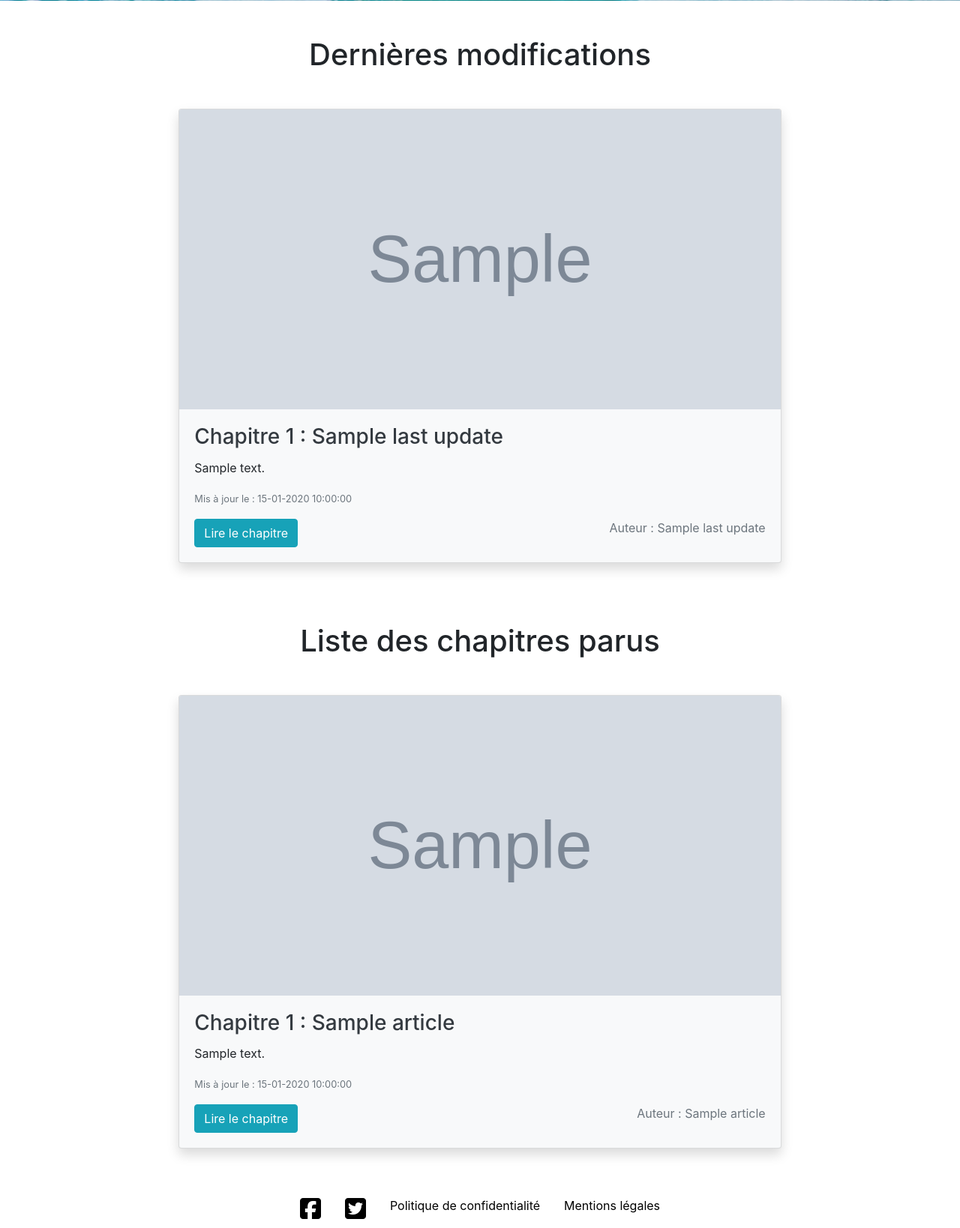
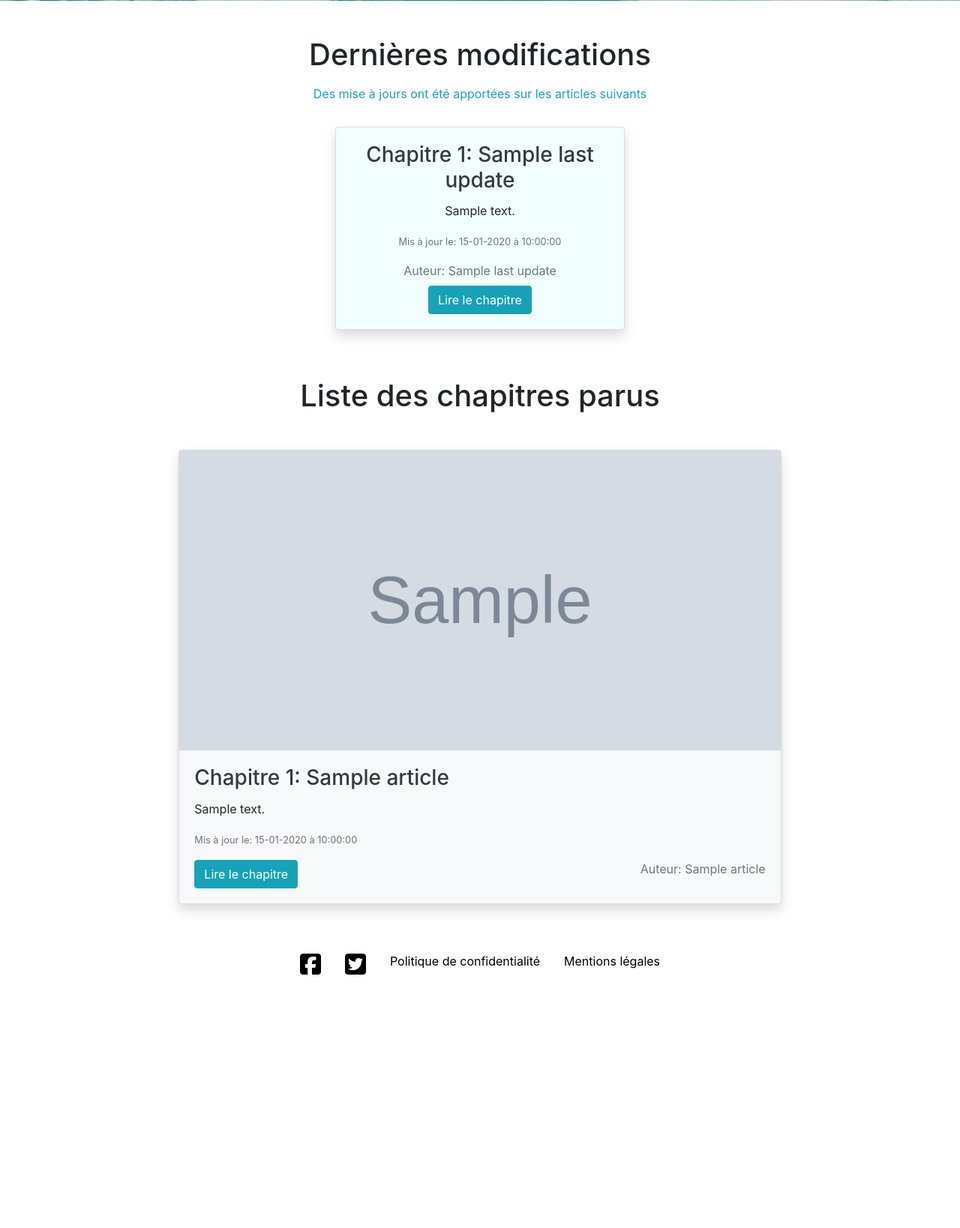
Before and after one commit to BenMonteiro/Blog_Jean_Forteroche, a PHP site: template src/Views/Frontend/Pages/home.twig in a window 1280 px wide. Shown: the part 554-2192 px from the top of the page at 75% size. After the commit the page ends 1854 px from the top, so only its background shows below. Run offline with PHP 8.4, Linux system fonts and the light colour scheme; the template is opened without the code that fills it: most values are stand-ins (such as "Sample title", 1, 10 or a date in 2020); grey boxes marked "Sample" are stand-in pictures; some libraries are stand-ins or nearby versions.

Commit message:
Changement affichage page accueil. Regroupement des fichiers css du dossier page en un seul fichier home.css

```diff
--- /dev/null
+++ b/public/css/home.css
@@ -0,0 +1,89 @@
+footer a {
+    color: black;
+}
+
+.webSitePresentation {
+    background-image: url('/public/images/paysage_accueil.jpg');
+    background-size: 100% 100%;
+    height: 500px;
+    margin-top: 55px;
+}
+.booktitle {
+    text-align: center;
+    font-weight: bolder;
+    color: rgb(43, 5, 61);
+}
+.webSiteDescription p {
+    background-color: rgba(15, 15, 15, 0.5);
+    text-align: center;
+    color: white;
+    font-size: 1.3em;
+}
+
+.webSiteDescription span {
+    color: rgb(13, 241, 245)
+}
+
+.card-img-top {
+    height: 400px;
+}
+
+.card_update {
+    background-color: rgba(13, 241, 245, 0.05)
+}
+
+.previous, .next {
+    width: 150px;
+}
+
+#add_comment label {
+    color: black;
+}
+
+.fa-exclamation-circle {
+    color:red;
+}
+
+.authorDescription {
+    background-image: url('/public/images/book.jpg');
+    background-size: 100% 100%;
+    height: 600px;
+}
+
+.authorDescription h2 {
+    color: rgb(113, 5, 81)
+}
+
+.feather {
+    width: 25%;
+}
+
+.authorDescription p {
+    font-size: 1.3em;
+}
+
+#contactPage {
+    margin: 0;
+    background-image: url('/public/images/paysage.jpg');
+    background-size: 100% 100%;
+}
+
+form label {
+    color: white;
+    font-weight: 700;
+}
+
+.adminHome p {
+    font-size: 1.5em
+}
+
+#addArticleForm label, #updateArticleForm label {
+    color: black;
+}
+.card-img {
+    height: 200px;
+}
+
+#toModerateList p {
+    font-size: 1.5em
+}
--- a/public/css/pages/adminHome.css
+++ /dev/null
@@ -1,3 +0,0 @@
-.adminHome p {
-    font-size: 1.5em
-}
--- a/public/css/pages/adminManageArticle.css
+++ /dev/null
@@ -1,3 +0,0 @@
-.card-img {
-    height: 200px;
-}
--- a/public/css/pages/article.css
+++ /dev/null
@@ -1,11 +0,0 @@
-.previous, .next {
-    width: 150px;
-}
-
-#add_comment label {
-    color: black;
-}
-
-.fa-exclamation-circle {
-    color:red;
-}
--- a/public/css/pages/author.css
+++ /dev/null
@@ -1,17 +0,0 @@
-.authorDescription {
-    background-image: url('/public/images/book.jpg');
-    background-size: 100% 100%;
-    height: 600px;
-}
-
-.authorDescription h2 {
-    color: rgb(113, 5, 81)
-}
-
-.feather {
-    width: 25%;
-}
-
-.authorDescription p {
-    font-size: 1.3em;
-}
--- a/public/css/pages/commentModération.css
+++ /dev/null
@@ -1,3 +0,0 @@
-#toModerateList p {
-    font-size: 1.5em
-}
--- a/public/css/pages/contact.css
+++ /dev/null
@@ -1,10 +0,0 @@
-#contactPage {
-    margin: 0;
-    background-image: url('/public/images/paysage.jpg');
-    background-size: 100% 100%;
-}
-
-form label {
-    color: white;
-    font-weight: 700;
-}
--- a/public/css/pages/home.css
+++ /dev/null
@@ -1,25 +0,0 @@
-.webSitePresentation {
-    background-image: url('/public/images/paysage_accueil.jpg');
-    background-size: 100% 100%;
-    height: 500px;
-    margin-top: 55px;
-}
-.booktitle {
-    text-align: center;
-    font-weight: bolder;
-    color: rgb(43, 5, 61);
-}
-.webSiteDescription p {
-    background-color: rgba(15, 15, 15, 0.5);
-    text-align: center;
-    color: white;
-    font-size: 1.3em;
-}
-
-.webSiteDescription span {
-    color: rgb(13, 241, 245)
-}
-
-.card-img-top {
-    height: 400px;
-}
--- a/public/css/responsive/responsive_front.css
+++ b/public/css/responsive/responsive_front.css
@@ -31,6 +31,11 @@
 
     .webSiteDescription p {
         font-size: 1.1em;
+    }
+
+    .update_info {
+        flex-direction: column;
+        justify-content: center;
     }
 
     .card-img-top {
@@ -73,7 +78,7 @@
         height: 200px;
     }
 
-    .card-description {
+    #chapters .card-description {
         display: none;
     }
 
--- a/public/css/templates/footer.css
+++ /dev/null
@@ -1,3 +0,0 @@
-footer a {
-    color: black;
-}
--- a/src/Views/Backend/Pages/adminHome.twig
+++ b/src/Views/Backend/Pages/adminHome.twig
@@ -23,7 +23,7 @@
 
         <div>
             <h3 class="mx-3 mt-5 text-info"><u>Un point sur les articles</u></h3>
-            <p class="mx-5 mt-3">Dernier article ajouté le {{ lastArticle.creation_date|date("d-M-Y") }} ( Chapitre {{ lastArticle.chapter_number }} : {{ lastArticle.title|striptags }} )</p>
+            <p class="mx-5 mt-3">Dernier article ajouté le {{ lastArticle.creation_date|date("d-m-Y") }} ( Chapitre {{ lastArticle.chapter_number }} : {{ lastArticle.title|striptags }} )</p>
             <a href="/articleAdmin/addForm" class="btn btn-primary offset-2 mt-3">Ajouter un article</a>
         </div>
     </div>
--- a/src/Views/Backend/Pages/manageArticle.twig
+++ b/src/Views/Backend/Pages/manageArticle.twig
@@ -21,8 +21,8 @@
                                 <p class="card-text pr-lg-2">{{ article.chapter_description|striptags }}</p>
                                 <div class="mb-0">
                                     <p class="card-text text-muted mb-0">Auteur : {{ article.name|striptags }}</p>
-                                    <p class="mb-0"><small class="text-muted">{% if article.date_of_update == null %}Publié le : {{ article.creation_date|date("d-m-Y H:i:s") }}
-                                            {% else %} Mis à jour le : {{ article.date_of_update|date("d-m-Y H:i:s")}}
+                                    <p class="mb-0"><small class="text-muted">{% if article.date_of_update == null %}Publié le : {{ article.creation_date|date("d-m-Y à H:i:s") }}
+                                            {% else %} Mis à jour le : {{ article.date_of_update|date("d-m-Y à H:i:s")}}
                                             {% endif %}
                                         </small>
                                     </p>
--- a/src/Views/Backend/Pages/updateArticleForm.twig
+++ b/src/Views/Backend/Pages/updateArticleForm.twig
@@ -44,7 +44,7 @@
 
             <div class="form-group">
                 <label for="chapterText">Corps du texte*</label>
-                <textarea class="form-control" id="chapterText" name="article[chapterText]" rows="15" >{{ article['content']|striptags }}</textarea>
+                <textarea class="form-control" id="chapterText" name="article[chapterText]" rows="15" >{{ article['content'] }}</textarea>
             </div>
 
             <button type="submit" class="btn btn-primary float-right">Mettre à jour</button>
--- a/src/Views/Backend/Templates/template.twig
+++ b/src/Views/Backend/Templates/template.twig
@@ -6,10 +6,7 @@
         <meta name="viewport" content="width=device-width, initial-scale=1.0"/>
         <title>Administration Jean_Forteroche.com - {% block head_title %} {% endblock %}</title>
         <link rel="stylesheet" href="https://stackpath.bootstrapcdn.com/bootstrap/4.3.1/css/bootstrap.min.css" integrity="sha384-ggOyR0iXCbMQv3Xipma34MD+dH/1fQ784/j6cY/iJTQUOhcWr7x9JvoRxT2MZw1T" crossorigin="anonymous"/>
-        <link rel="stylesheet" href="/public/css/Pages/adminHome.css"/>
-        <link rel="stylesheet" href="/public/css/Pages/addArticle.css"/>
-        <link rel="stylesheet" href="/public/css/Pages/adminManageArticle.css"/>
-        <link rel="stylesheet" href="/public/css/pages/commentModération.css"/>
+        <link rel="stylesheet" href="/public/css/home.css"/>
         <link rel="stylesheet" href="/public/css/responsive/responsive_back.css"/>
         <script src="https://kit.fontawesome.com/f0017cd750.js"></script>
         <script src="https://code.jquery.com/jquery-3.3.1.slim.min.js" integrity="sha384-q8i/X+965DzO0rT7abK41JStQIAqVgRVzpbzo5smXKp4YfRvH+8abtTE1Pi6jizo" crossorigin="anonymous"></script>
--- a/src/Views/Frontend/Pages/article.twig
+++ b/src/Views/Frontend/Pages/article.twig
@@ -69,7 +69,7 @@
                             </a>
                             {% endif %}
                         </div>
-                        <p class="mb-0 mt-0"><small class="text-muted">Le : {{ comment.creation_date|date("d-m-Y H:i:s") }}</small></p>
+                        <p class="mb-0 mt-0"><small class="text-muted">Le : {{ comment.creation_date|date("d-m-Y à H:i:s") }}</small></p>
                     </div>
                 </li>
                 <hr class="mb-3 col-10">
--- a/src/Views/Frontend/Pages/home.twig
+++ b/src/Views/Frontend/Pages/home.twig
@@ -18,24 +18,27 @@
             </p>
         </div>
     </div>
-
+    {% if lastUpdates != null %}
         <section id="lastModifications" class=" mt-5 postsContainer container-fluid">
-        <h1 class="text-center my-5">Dernières modifications</h1>
+            <h1 class="text-center mt-5 mb-3">Dernières modifications</h1>
+            <p class="text-center text-info pb-3">Des mise à jours ont été apportées sur les articles suivants</p>
+            <div class=" update_info d-flex justify-content-around">
                 {% for update in lastUpdates %}
-            <div class=" offset-md-2 col-md-8 offset-sm-1 col-sm-10 mt-3 pb-3">
-                <article class="card shadow bg-light mb-3">
-                    <img src="{{ update.image_url|striptags }}" class="card-img-top" alt="{{ update.alt_image|striptags }}">
+                    <div class="col-md-4 text-center">
+                        <article class="card card_update shadow mb-3">
                             <div class="card-body">
-                        <h3 class="card-title text-dark">Chapitre {{update.chapter_number}} : {{ update.title|striptags }}</h3>
+                                <h3 class="card-title text-dark">Chapitre {{update.chapter_number}}: {{ update.title|striptags }}</h3>
                                 <p class="card-text card-description">{{ update.chapter_description|striptags }}</p>
-                        <p class="card-text"><small class="text-muted">Mis à jour le : {{ update.date_of_update|date("d-m-Y H:i:s")}}</small></p>
-                        <p class="card-text float-sm-right text-muted mb-2">Auteur : {{ update.name|striptags }}</p>
+                                <p class="card-text"><small class="text-muted">Mis à jour le: {{ update.date_of_update|date("d-m-Y à H:i:s")}}</small></p>
+                                <p class="card-text text-muted mb-2">Auteur: {{ update.name|striptags }}</p>
                                 <a href="/article/article?chapter={{ update.chapter_number }}" class="btn btn-info">Lire le chapitre</a>
                             </div>
                         </article>
                     </div>
                 {% endfor %}
+            </div>
         </section>
+    {% endif %}
 
     <section id="chapters" class=" mt-5 postsContainer container-fluid">
         <h1 class="text-center my-5">Liste des chapitres parus</h1>
@@ -44,13 +47,13 @@
                 <article class="card shadow bg-light mb-3">
                     <img src="{{ article.image_url|striptags }}" class="card-img-top" alt="{{ article.alt_image|striptags }}">
                     <div class="card-body">
-                        <h3 class="card-title text-dark">Chapitre {{article.chapter_number}} : {{ article.title|striptags }}</h3>
+                        <h3 class="card-title text-dark">Chapitre {{article.chapter_number}}: {{ article.title|striptags }}</h3>
                         <p class="card-text card-description">{{ article.chapter_description|striptags }}</p>
-                        <p class="card-text"><small class="text-muted">{% if article.date_of_update == null %}Publié le : {{ article.creation_date|date("d-m-Y H:i:s") }}
-                            {% else %} Mis à jour le : {{ article.date_of_update|date("d-m-Y H:i:s")}}
+                        <p class="card-text"><small class="text-muted">{% if article.date_of_update == null %}Publié le: {{ article.creation_date|date("d-m-Y à H:i:s") }}
+                            {% else %} Mis à jour le: {{ article.date_of_update|date("d-m-Y à H:i:s")}}
                             {% endif %}
                         </small></p>
-                        <p class="card-text float-sm-right text-muted mb-2">Auteur : {{ article.name|striptags }}</p>
+                        <p class="card-text float-sm-right text-muted mb-2">Auteur: {{ article.name|striptags }}</p>
                         <a href="/article/article?chapter={{ article.chapter_number }}" class="btn btn-info">Lire le chapitre</a>
                     </div>
                 </article>
--- a/src/Views/Frontend/Templates/template.twig
+++ b/src/Views/Frontend/Templates/template.twig
@@ -8,12 +8,7 @@
         <meta name="viewport" content="width=device-width, initial-scale=1.0"/>
         <title>Jean_Forteroche.com - {% block head_title %} {% endblock %}</title>
         <link rel="stylesheet" href="https://stackpath.bootstrapcdn.com/bootstrap/4.3.1/css/bootstrap.min.css" integrity="sha384-ggOyR0iXCbMQv3Xipma34MD+dH/1fQ784/j6cY/iJTQUOhcWr7x9JvoRxT2MZw1T" crossorigin="anonymous"/>
-        <link rel="stylesheet" href="/public/css//pages/home.css"/>
-        <link rel="stylesheet" href="/public/css/pages/author.css"/>
-        <link rel="stylesheet" href="/public/css/pages/contact.css"/>
-        <link rel="stylesheet" href="/public/css/pages/article.css"/>
-        <link rel="stylesheet" href="/public/css/templates/menu.css"/>
-        <link rel="stylesheet" href="/public/css/templates/footer.css"/>
+        <link rel="stylesheet" href="/public/css/home.css"/>
         <link rel="stylesheet" href="/public/css/responsive/responsive_front.css"/>
         <script src="https://kit.fontawesome.com/f0017cd750.js"></script>
         <script src="https://code.jquery.com/jquery-3.3.1.slim.min.js" integrity="sha384-q8i/X+965DzO0rT7abK41JStQIAqVgRVzpbzo5smXKp4YfRvH+8abtTE1Pi6jizo" crossorigin="anonymous"></script>
```
Also changed, not shown: core/DefaultController.php (+11 -8 lines), 1 other file. Lines whose indentation alone changed are shown as unchanged.
